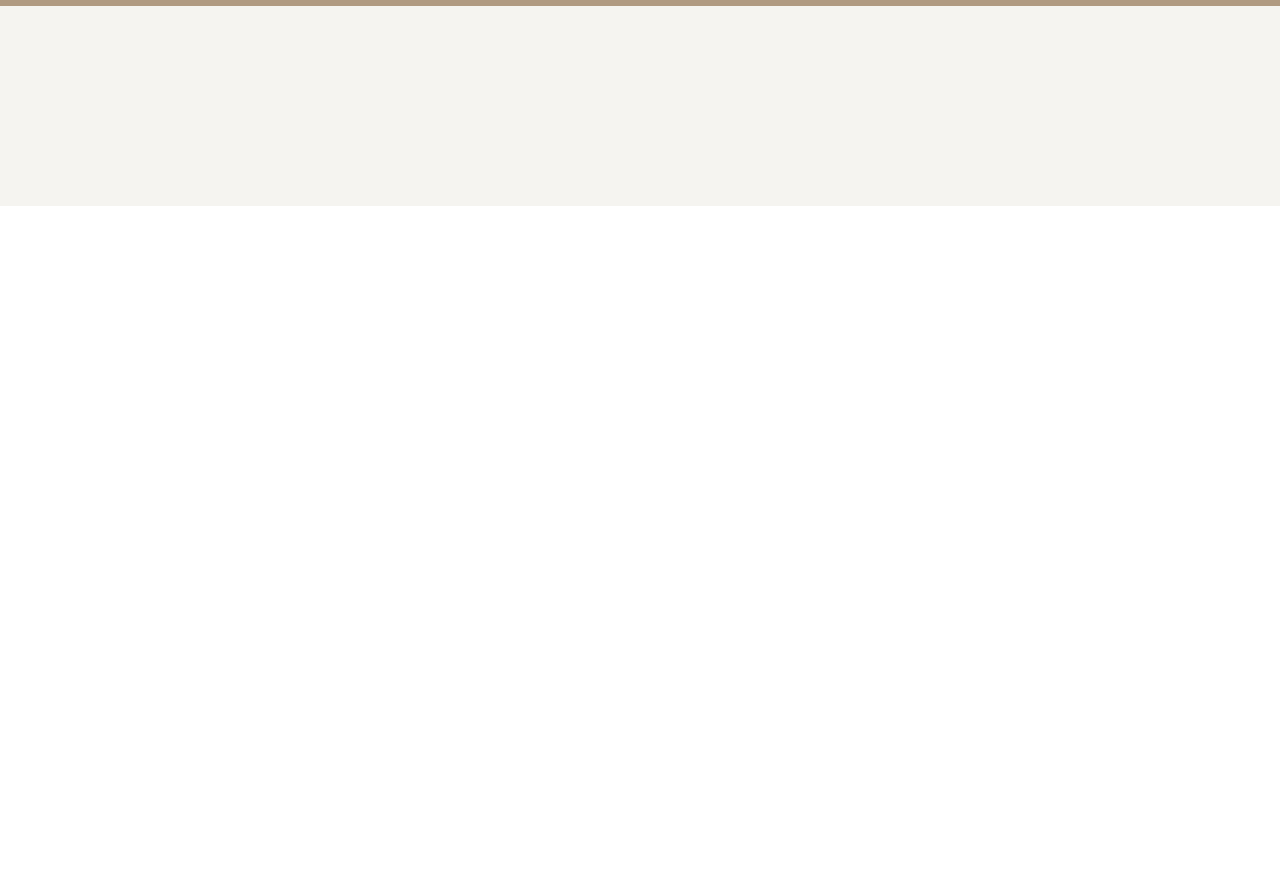
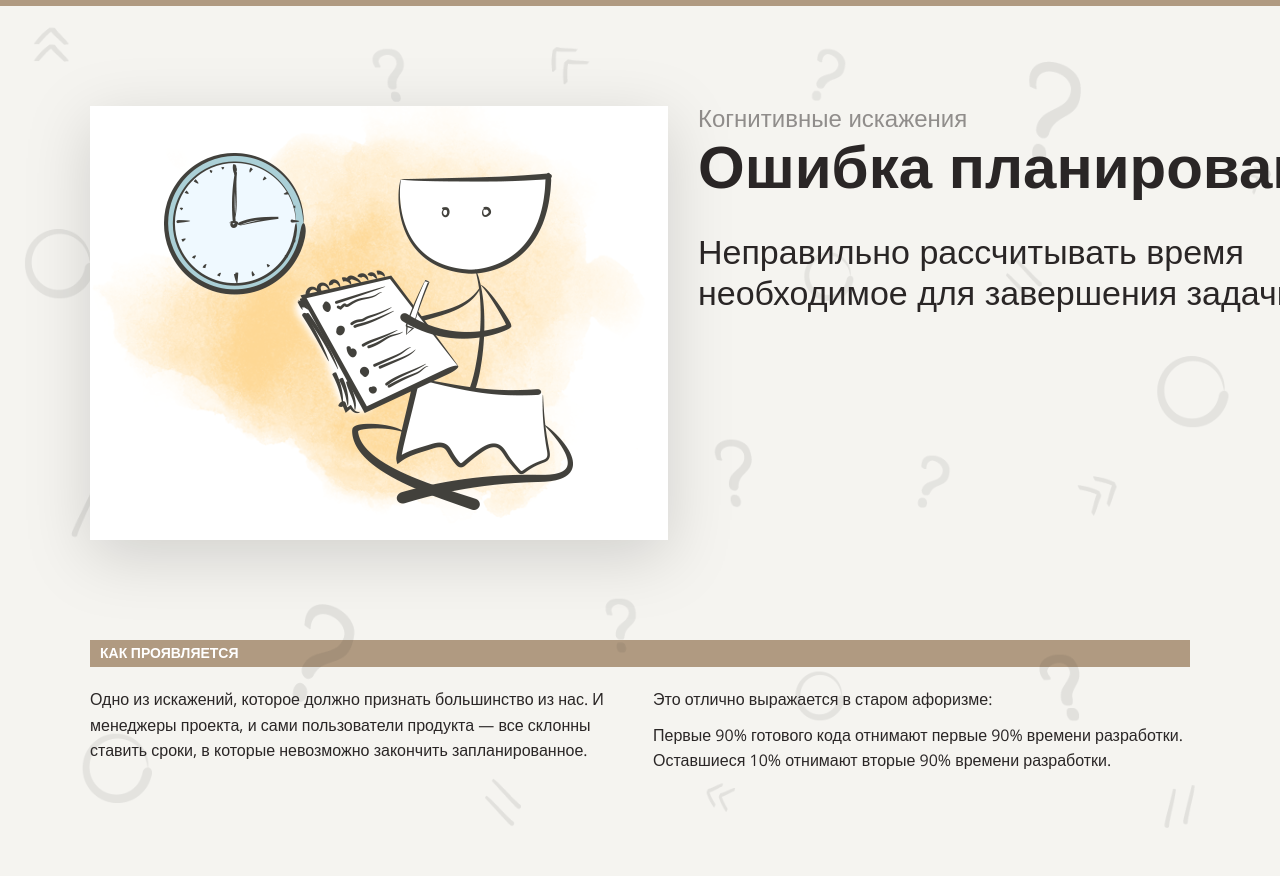
Before and after one commit to NadyaPod/layout-designer-project-lvl1, a website: page src/index.html in a window 1280 px wide. Shown: the part 6560-7436 px from the top of the page. Before the commit the page ends 6966 px from the top, so only its background shows below. Drawn offline with nearby package versions, Linux system fonts and the light colour scheme; a web font is replaced by a local one.

Commit message:
feat: implement step 10

```diff
--- a/src/index.html
+++ b/src/index.html
@@ -166,12 +166,32 @@
         </div>
       </section>
 
+      <section class="section content" id="errors-in-planning">
+        <div class="container">
+          <div class="wrap">
+            <img src="./images/5.png" alt="" class="shadow">
+            <div class="section-header">
+              <p class="upper-text">Когнитивные искажения</p>
+              <h2>Ошибка&nbsp;планирования</h2>
+              <p class="low-text">Неправильно рассчитывать время<br>необходимое для завершения задачи.</p>
+            </div>
+          </div>
+
+          <h3 class="article-header">Как проявляется</h3>
+
+          <div class="text-wrap">
+            <p class="text">Одно из искажений, которое должно признать большинство из нас. И менеджеры проекта, и сами пользователи продукта — все склонны ставить сроки, в которые невозможно закончить запланированное.</p>
+            <p>Это отлично выражается в старом афоризме:
+            </p>
+            <p class="text">Первые 90% готового кода отнимают первые 90% времени разработки. Оставшиеся 10% отнимают вторые 90% времени разработки.</p>
+          </div>
+        </div>
+      </section>
 
 
 
-      <section class="section">
-        <div class="container"></div>
-      </section>
+
+
     </main>
     <footer class="footer">
       <div class="container"></div>
```
